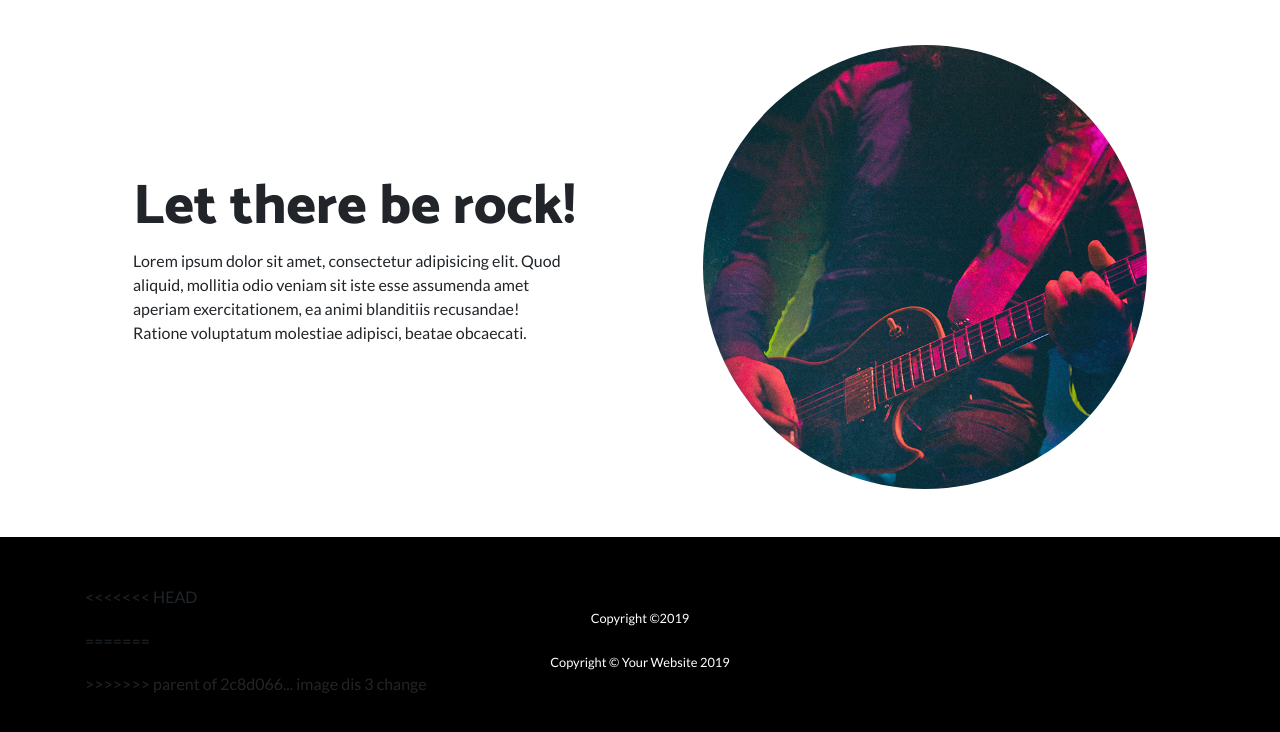
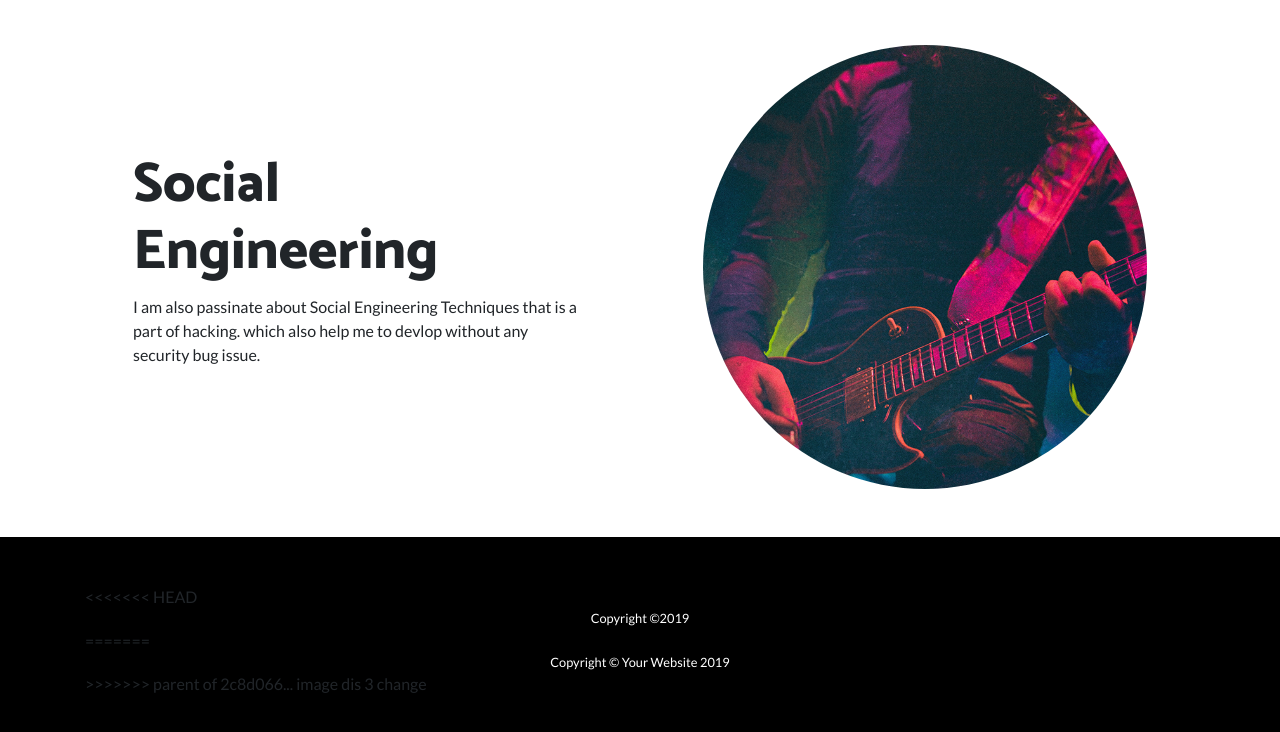
Before and after one commit to ShashankSirmour/about_me, a website: page index.html in a window 1280 px wide. Shown: the part 1717-2449 px from the top of the page. Drawn offline with Linux system fonts and the light colour scheme.

Commit message:
des 3 change

```diff
--- a/index.html
+++ b/index.html
@@ -96,8 +96,9 @@
         </div>
         <div class="col-lg-6 order-lg-1">
           <div class="p-5">
-            <h2 class="display-4">Let there be rock!</h2>
-            <p>Lorem ipsum dolor sit amet, consectetur adipisicing elit. Quod aliquid, mollitia odio veniam sit iste esse assumenda amet aperiam exercitationem, ea animi blanditiis recusandae! Ratione voluptatum molestiae adipisci, beatae obcaecati.</p>
+            <h2 class="display-4">Social Engineering</h2>
+            <p>I am also passinate about Social Engineering Techniques that is a part of hacking. which also help me to devlop without
+            any security bug issue.</p>
           </div>
         </div>
       </div>
```
